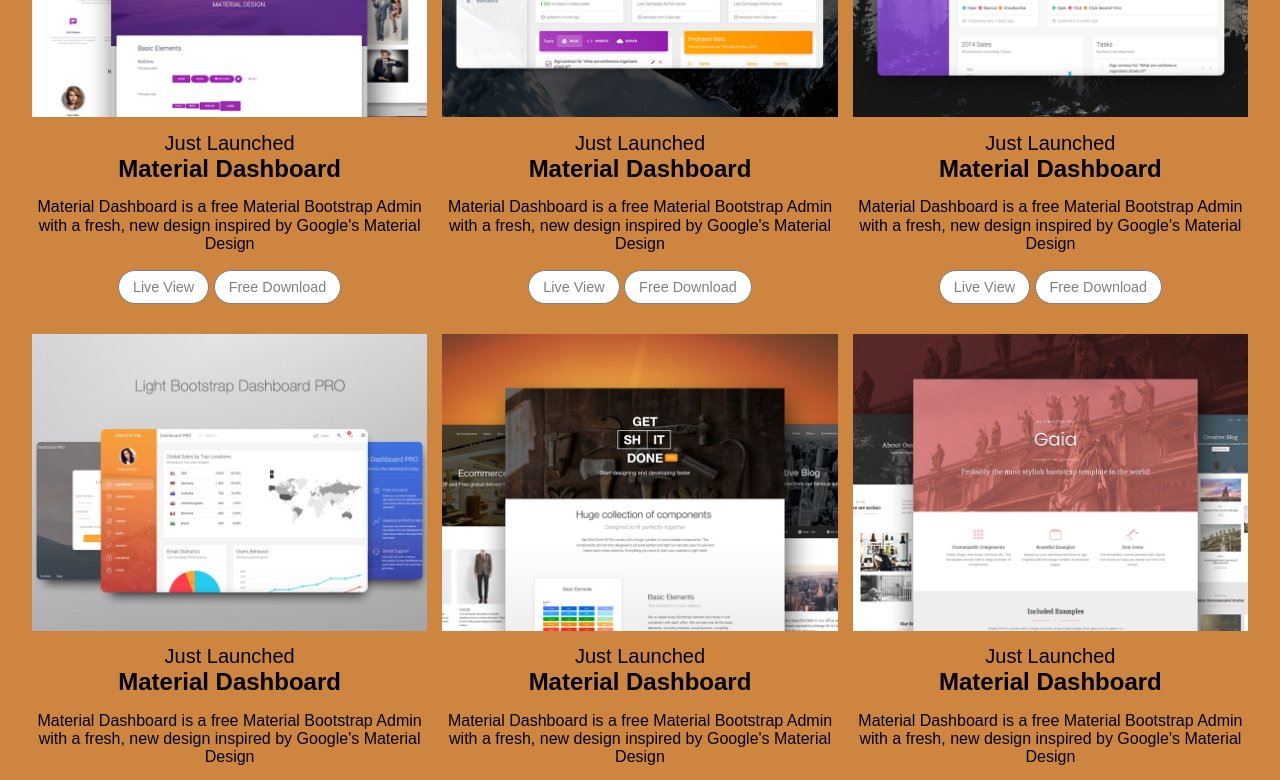
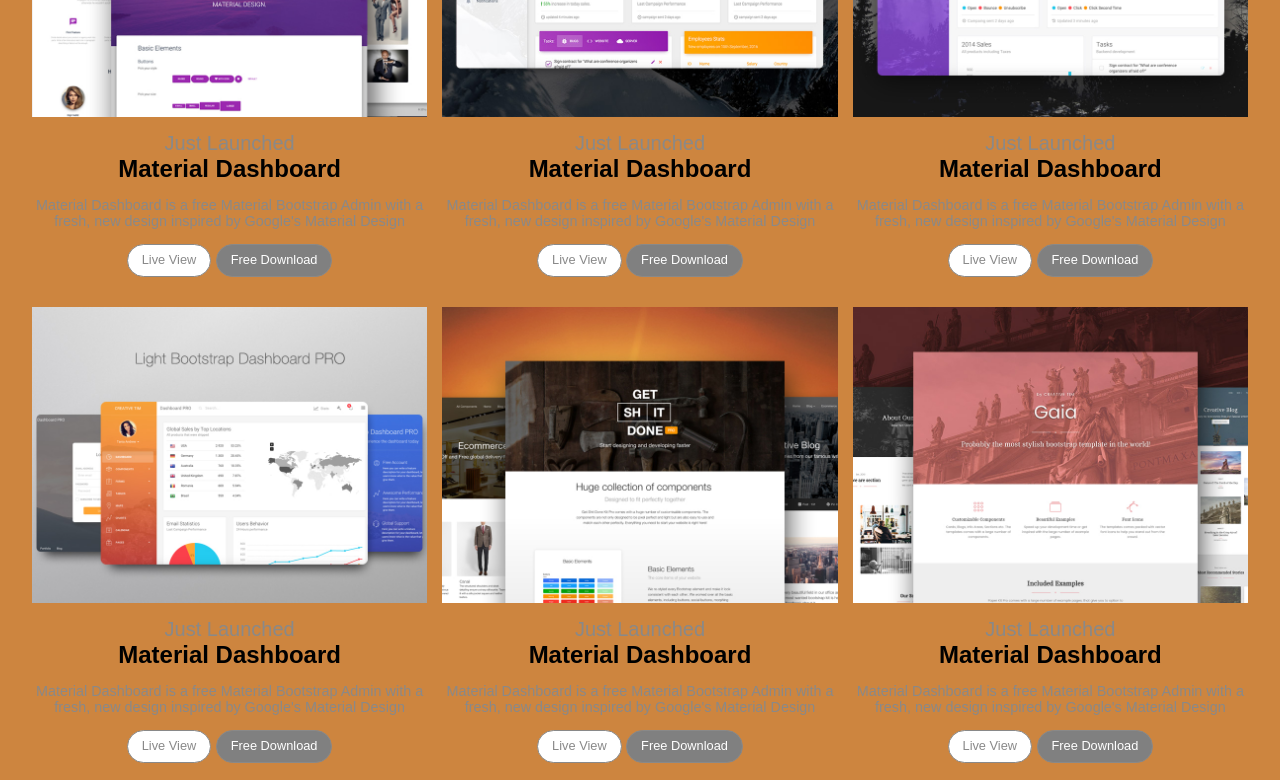
Before and after one commit to Agatha-Inga/Mi-Proyecto-Web, a website: page index.html in a window 1280 px wide. Shown: the part 2600-3380 px from the top of the page. Drawn offline with nearby package versions, Linux system fonts and the light colour scheme; files that its build step writes are made by us from their sources; files whose address does not match are found by name.

Commit message:
Ajustando Sección Premium 100%

```diff
--- a/src/sass/index.scss
+++ b/src/sass/index.scss
@@ -101,6 +101,11 @@
 					font-size: 1.25em;
 					font-weight: normal;
 					margin: 10px 0 0;
+					color: #898989;
+				}
+				.text{
+					color: #898989;
+					font-size: .9em;
 				}
 				.title {
 					font-size: 1.5em;
@@ -109,11 +114,15 @@
 				.contentButtons {
 					&-button {
 						border-radius: 20px;
-						border: 1px solid gray;
+						border: 1px solid #898989;
 						background: #fff;
 						padding: 8px 14px;
-						color: gray;
-						font-size: 0.9em;
+						color: #898989;
+						font-size: 0.8em;
+						&:nth-child(2) {
+							background: gray;
+							color: white;
+						}
 					}
 				}
 			}
```
